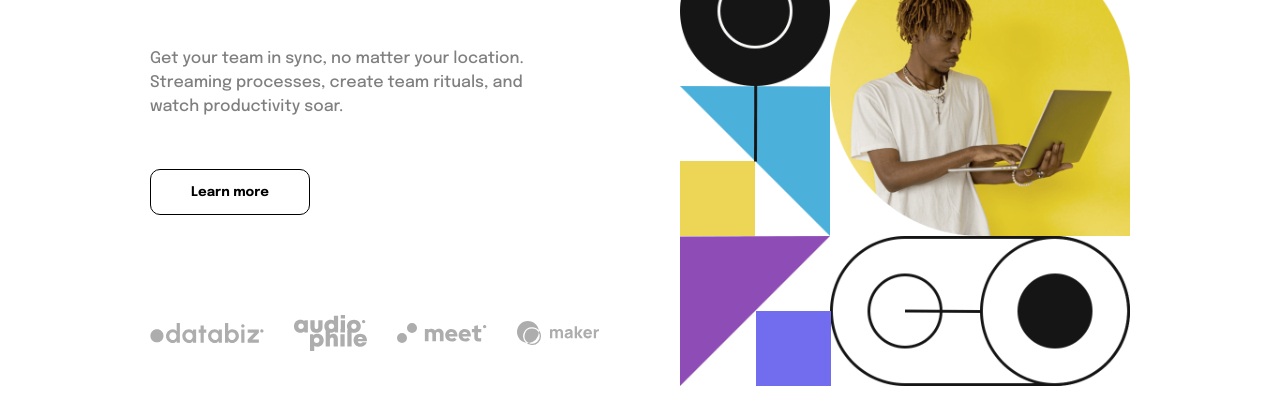
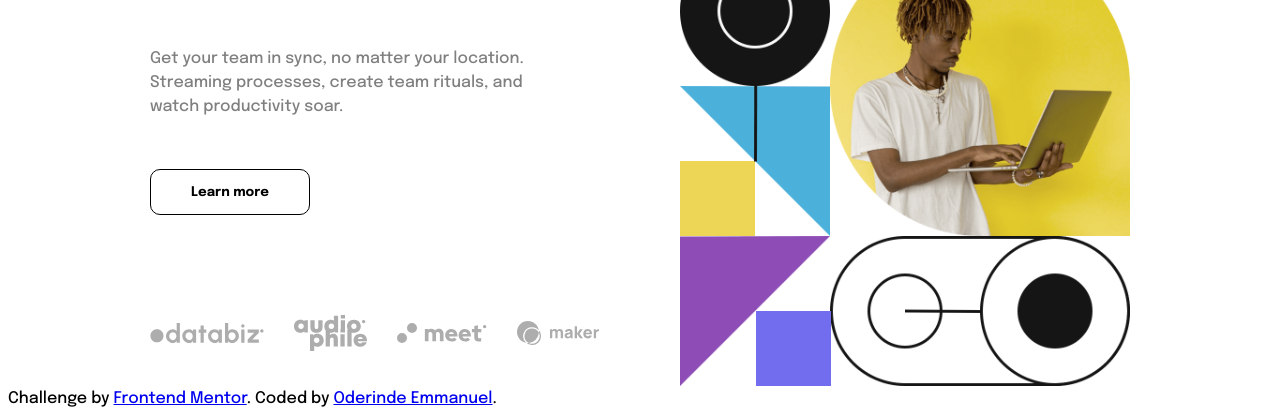
Before and after one commit to oderinde300/dropMenu, a plain HTML site: page index.html in a window 1280 px wide. Shown: the part 430-845 px from the top of the page. Drawn offline with Linux system fonts and the light colour scheme.

Commit message:
Update index.html

```diff
--- a/index.html
+++ b/index.html
@@ -120,10 +120,12 @@
 
   <script src="index.js"></script>
 
-  <!-- <div class="attribution">
+ <div class="attribution">
     Challenge by <a href="https://www.frontendmentor.io?ref=challenge" target="_blank">Frontend Mentor</a>.
-    Coded by <a href="#">Your Name Here</a>.
-  </div> -->
+    Coded by <a href="#">Oderinde Emmanuel</a>.
+  </div>
+</body>
+
 </body>
 
 </html>
```
